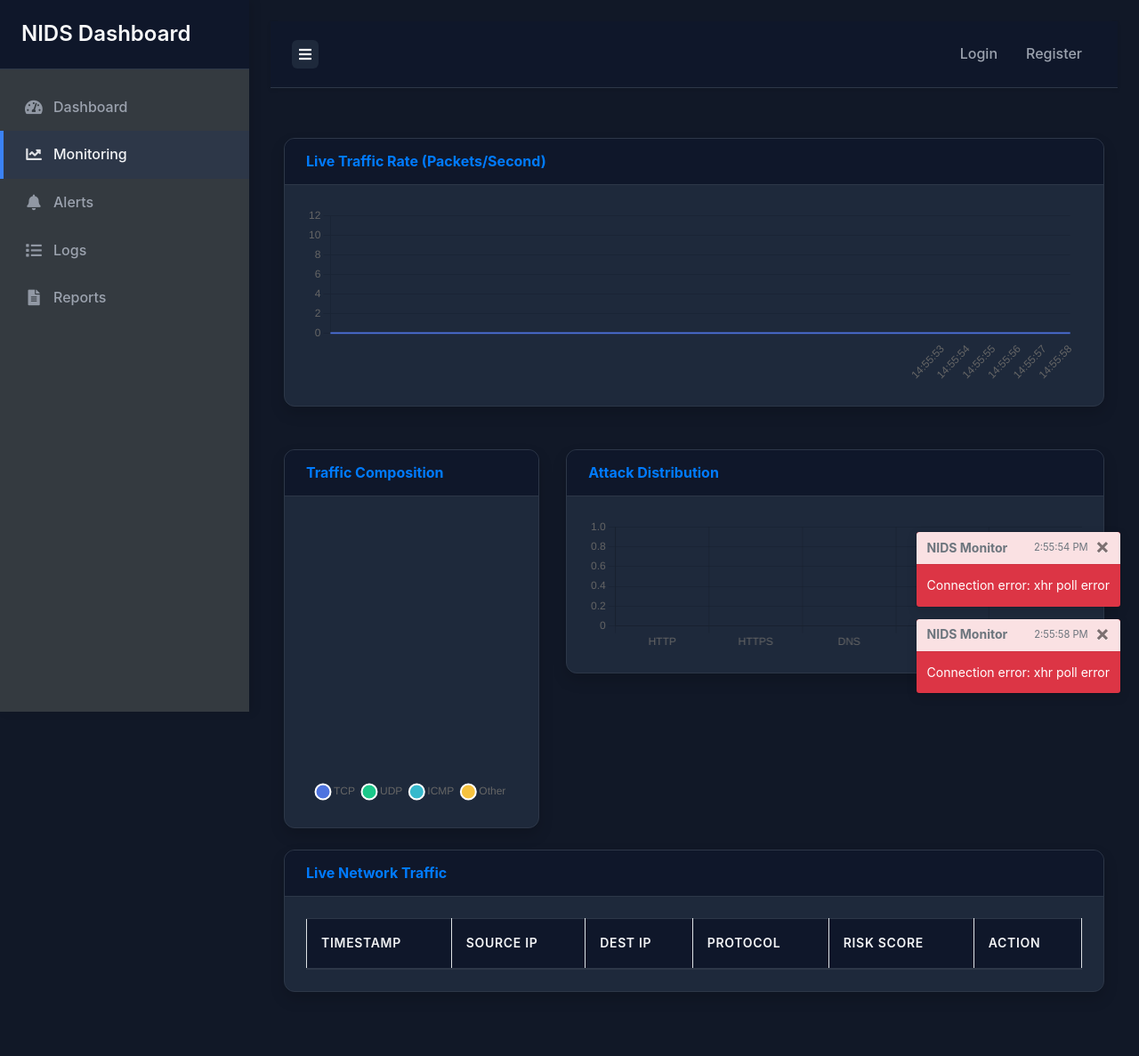
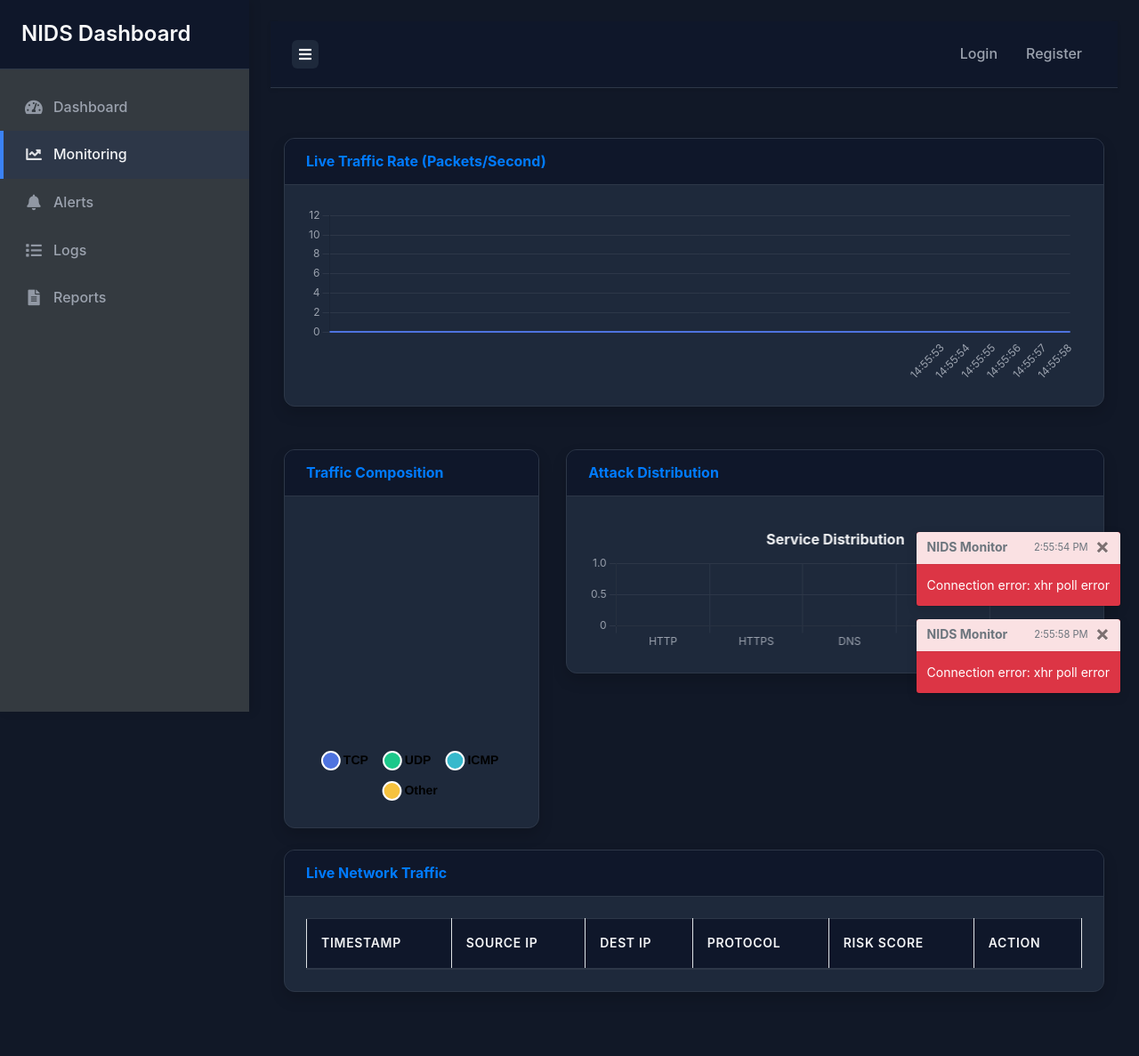
Before and after one commit to justysssss/nids_2025, a Flask app: page /monitoring in a window 1280 px wide. Shown: the whole page at 89% size. Run offline with Flask 2, Linux system fonts and the light colour scheme; lists and menus that the app fills with data are empty; parts of the project's set-up code (start-up, migrations or seed data) failed here and were passed over; some libraries are stand-ins or nearby versions.

Commit message:
css changes

```diff
--- a/app/static/js/monitor.js
+++ b/app/static/js/monitor.js
@@ -151,8 +151,56 @@
                     legend: {
                         position: 'bottom',
                         labels: {
-                            usePointStyle: true
+                            usePointStyle: true,
+                            font: {
+                                size: 14,
+                                weight: 'bold'
+                            },
+                            color: '#FFFFFF', // Explicitly set to white for better visibility
+                            padding: 20,
+                            generateLabels: function(chart) {
+                                const data = chart.data;
+                                if (data.labels.length && data.datasets.length) {
+                                    return data.labels.map(function(label, i) {
+                                        const meta = chart.getDatasetMeta(0);
+                                        const style = meta.controller.getStyle(i);
+                                        return {
+                                            text: label,
+                                            fillStyle: style.backgroundColor,
+                                            strokeStyle: style.borderColor,
+                                            lineWidth: style.borderWidth,
+                                            pointStyle: 'circle',
+                                            hidden: !chart.getDataVisibility(i),
+                                            index: i
+                                        };
+                                    });
+                                }
+                                return [];
+                            }
                         }
+                    },
+                    tooltip: {
+                        callbacks: {
+                            label: function(context) {
+                                const label = context.label || '';
+                                const value = context.parsed || 0;
+                                const total = context.dataset.data.reduce((acc, data) => acc + data, 0);
+                                const percentage = total ? Math.round((value / total) * 100) : 0;
+                                return `${label}: ${value} (${percentage}%)`;
+                            }
+                        },
+                        titleFont: {
+                            size: 14,
+                            weight: 'bold'
+                        },
+                        bodyFont: {
+                            size: 13
+                        },
+                        backgroundColor: 'rgba(0, 0, 0, 0.8)',
+                        titleColor: '#FFFFFF',
+                        bodyColor: '#FFFFFF',
+                        padding: 10,
+                        displayColors: true
                     }
                 }
             }
@@ -180,6 +228,43 @@
                 plugins: {
                     legend: {
                         display: false
+                    },
+                    title: {
+                        display: true,
+                        text: 'Service Distribution',
+                        color: '#f3f4f6',
+                        font: {
+                            size: 16,
+                            family: "'Inter', sans-serif"
+                        },
+                        padding: 16
+                    }
+                },
+                scales: {
+                    y: {
+                        beginAtZero: true,
+                        ticks: {
+                            color: '#9ca3af',
+                            font: {
+                                size: 12,
+                                family: "'Inter', sans-serif"
+                            }
+                        },
+                        grid: {
+                            color: '#2d3748'
+                        }
+                    },
+                    x: {
+                        ticks: {
+                            color: '#9ca3af',
+                            font: {
+                                size: 12,
+                                family: "'Inter', sans-serif"
+                            }
+                        },
+                        grid: {
+                            color: '#2d3748'
+                        }
                     }
                 }
             }
@@ -210,11 +295,28 @@
                     x: {
                         grid: {
                             display: false
+                        },
+                        ticks: {
+                            color: '#9ca3af',
+                            font: {
+                                size: 12,
+                                family: "'Inter', sans-serif"
+                            }
                         }
                     },
                     y: {
                         beginAtZero: true,
-                        suggestedMax: 10
+                        suggestedMax: 10,
+                        ticks: {
+                            color: '#9ca3af',
+                            font: {
+                                size: 12,
+                                family: "'Inter', sans-serif"
+                            }
+                        },
+                        grid: {
+                            color: '#2d3748'
+                        }
                     }
                 },
                 plugins: {
--- a/app/templates/alerts/list.html
+++ b/app/templates/alerts/list.html
@@ -3,7 +3,7 @@
 {% block title %}Alerts{% endblock %}
 
 {% block content %}
-<div class="container-fluid mt-4">
+<div class="container-fluid mt-4 alerts-page">
     <div class="d-flex justify-content-between align-items-center mb-4">
         <h2 class="h4 font-weight-bold">Security Alerts</h2>
         <div>
```
Also changed, not shown: app/static/css/main.css (+45 -4 lines).
